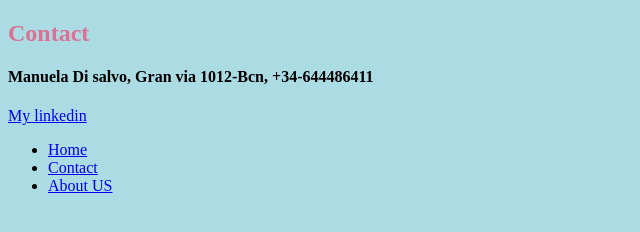
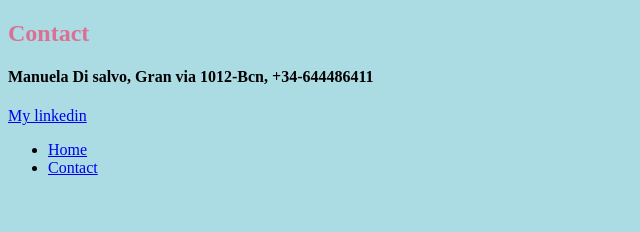
Before and after one commit to ManuelaDiSalvo/my-portfolio, a plain HTML site: page contact.html in a window 1280 px wide. Shown: the full height of the page, 0-640 px from the left. Drawn offline with Linux system fonts and the light colour scheme.

Commit message:
deleted about us

```diff
--- a/contact.html
+++ b/contact.html
@@ -22,7 +22,7 @@
         <ul>
             <li><a href="index.html">Home</a></li>
             <li><a href="Contact.html">Contact</a></li>
-            <li><a href="About-us.html">About US</a></li>
+
         </ul>
   </footer>
 
```
